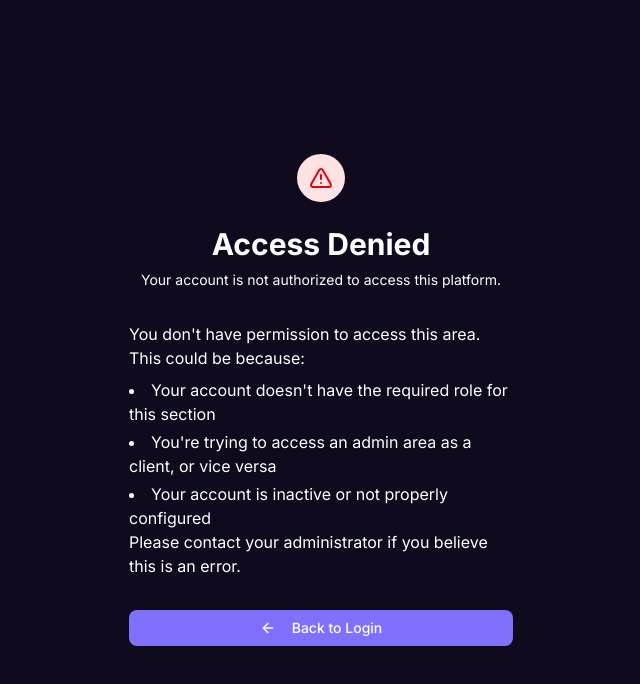
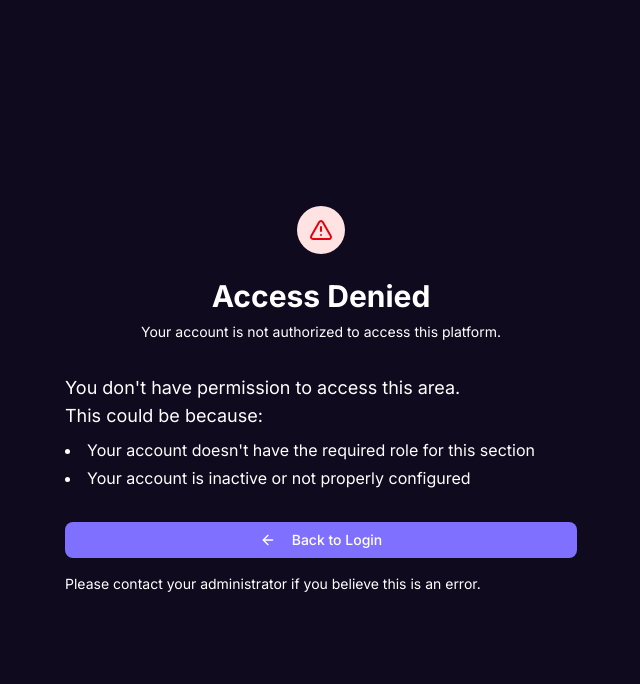
Before and after one commit to Haseeb-WebDeveloper/agency-client-portal, a Next.js app: page /unauthorized in a window 1280 px wide. Shown: the top 684 px of the page, without its empty margins (319-959 px from the left). Built offline with nearby package versions, Linux system fonts and the light colour scheme.

Commit message:
unauthorized page updated

```diff
--- a/src/app/unauthorized/page.tsx
+++ b/src/app/unauthorized/page.tsx
@@ -6,7 +6,7 @@ import { AlertTriangle, ArrowLeft } from "lucide-react";
 export default function UnauthorizedPage() {
   return (
     <div className="min-h-screen flex items-center justify-center bg-[#0F0A1D]">
-      <div className="max-w-md w-full space-y-8 p-8">
+      <div className="max-w-xl w-full space-y-8 p-8">
         <div className="text-center">
           <div className="mx-auto flex items-center justify-center h-12 w-12 rounded-full bg-red-100">
             <AlertTriangle className="h-6 w-6 text-red-600" />
@@ -18,17 +18,16 @@ export default function UnauthorizedPage() {
         </div>
 
         <div>
-          You don't have permission to access this area. This could be because:
+          <p className="text-lg">
+            You don't have permission to access this area.
+            <br /> This could be because:
+          </p>
           <ul className="mt-2 list-disc list-inside space-y-1">
             <li>
               Your account doesn't have the required role for this section
             </li>
-            <li>
-              You're trying to access an admin area as a client, or vice versa
-            </li>
             <li>Your account is inactive or not properly configured</li>
           </ul>
-          Please contact your administrator if you believe this is an error.
         </div>
 
         <div className="space-y-4">
@@ -38,6 +37,9 @@ export default function UnauthorizedPage() {
               Back to Login
             </Link>
           </Button>
+          <p className="text-sm">
+            Please contact your administrator if you believe this is an error.
+          </p>
         </div>
       </div>
     </div>
```
